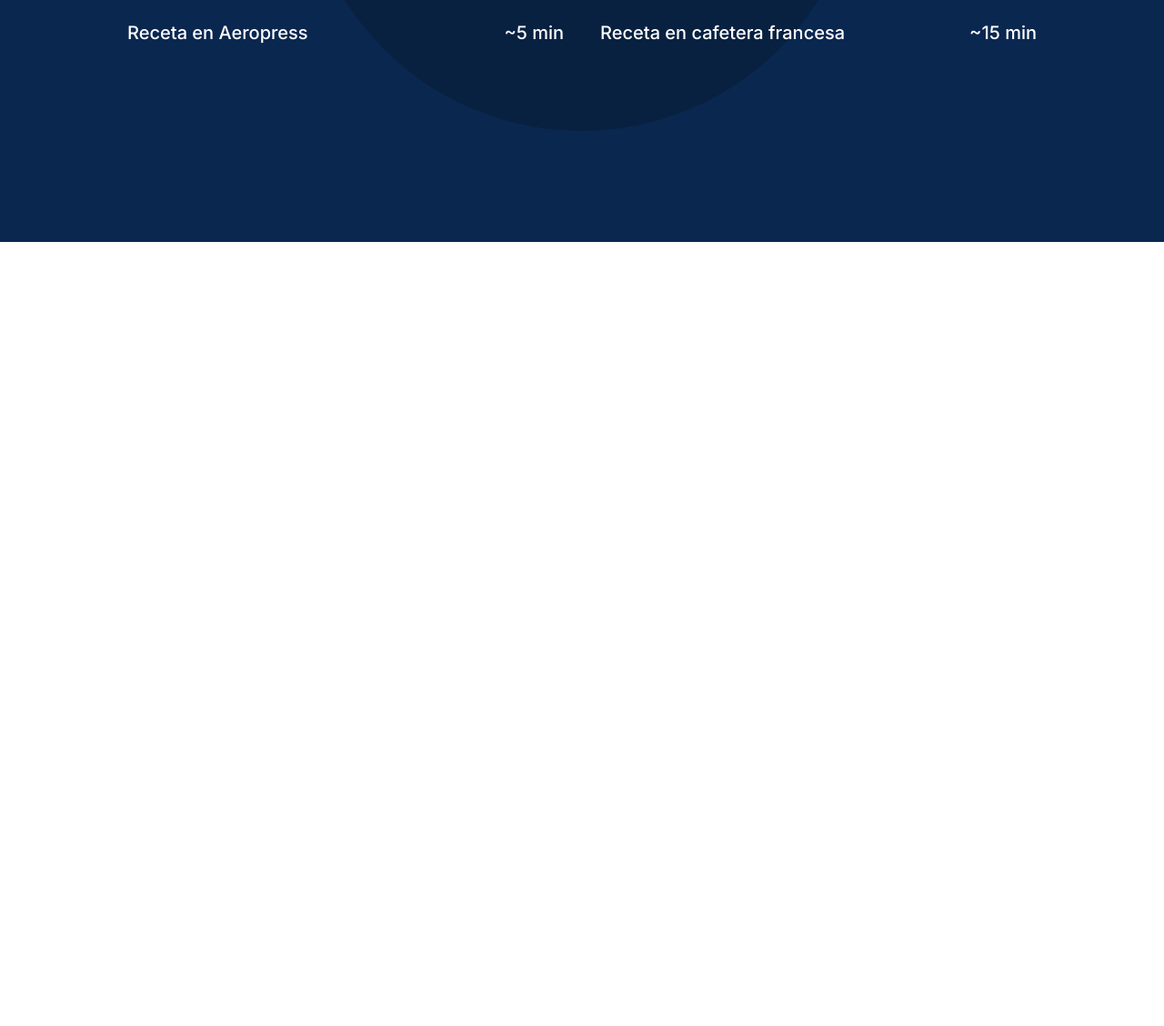
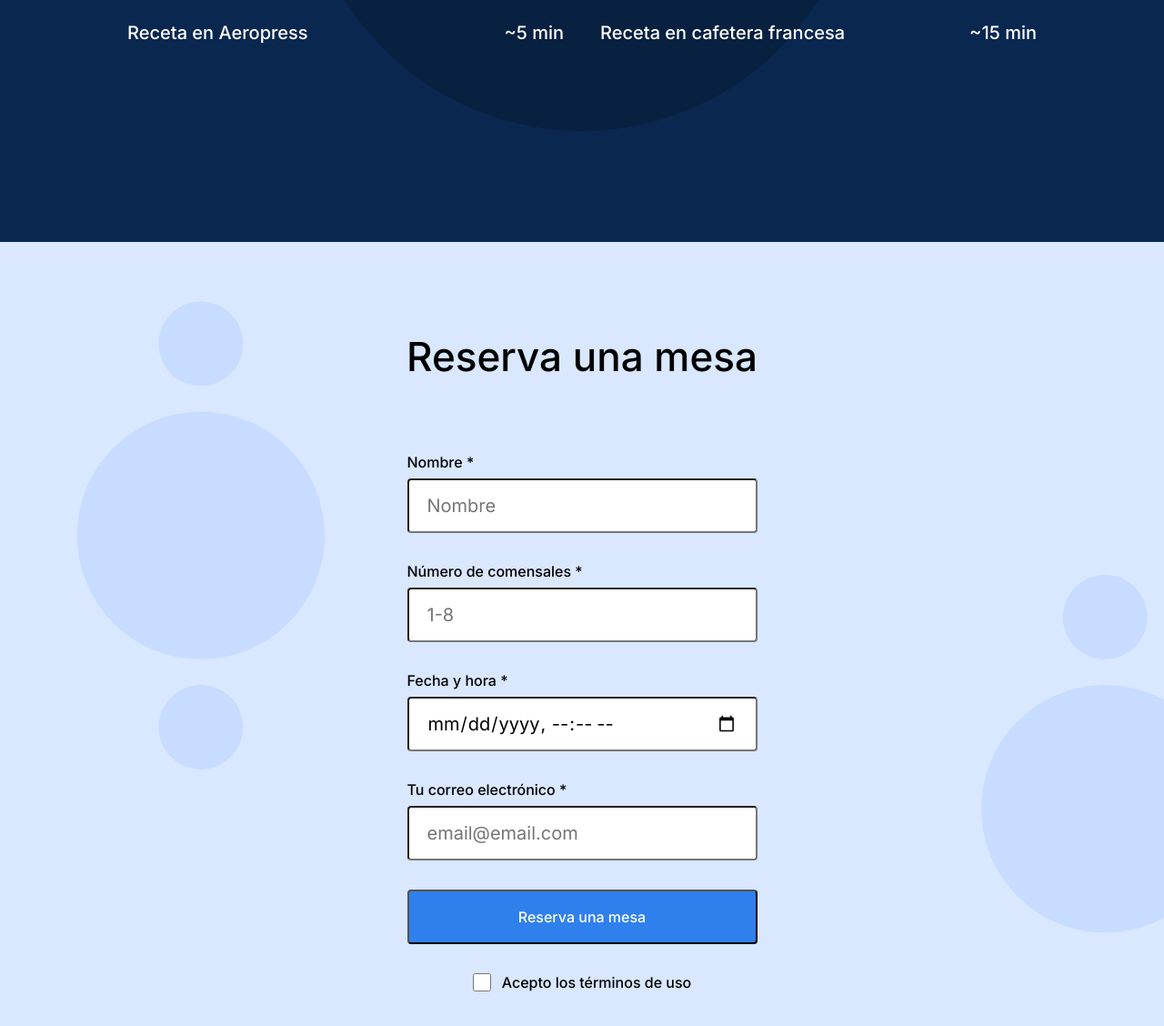
Before and after one commit to CarMa90/web_project_coffeeshop, a plain HTML site: page index.html in a window 1280 px wide. Shown: the part 1392-2520 px from the top of the page at 91% size. Before the commit the page ends 1658 px from the top, so only its background shows below. Drawn offline with Linux system fonts and the light colour scheme.

Commit message:
adding reservation section

```diff
--- a/index.html
+++ b/index.html
@@ -102,7 +102,67 @@
             </li>
           </ul>
         </section>
-        <section class="reservation" id="reservation"></section>
+        <section class="reservation" id="reservation">
+          <h2 class="reservation__title">Reserva una mesa</h2>
+          <form action="#" method="get" class="form reservation__form">
+            <label for="name" class="form__label">Nombre *</label>
+            <input
+              id="name"
+              type="text"
+              name="name"
+              class="form__input"
+              placeholder="Nombre"
+              required
+            />
+            <label for="comensales" class="form__label"
+              >Número de comensales *</label
+            >
+            <input
+              id="comensales"
+              type="number"
+              name="comensales"
+              min="1"
+              max="8"
+              class="form__input"
+              placeholder="1-8"
+              required
+            />
+            <label for="reservation-date" class="form__label"
+              >Fecha y hora *</label
+            >
+            <input
+              id="reservation-date"
+              type="datetime-local"
+              name="reservation-date"
+              class="form__input"
+              required
+            />
+            <label for="email" class="form__label"
+              >Tu correo electrónico *</label
+            >
+            <input
+              id="email"
+              type="email"
+              name="email"
+              class="form__input"
+              placeholder="email@email.com"
+              required
+            />
+            <button type="submit" class="form__button">Reserva una mesa</button>
+
+            <label for="terms" class="form__label form__label_display_flex">
+              <input
+                id="terms"
+                value="acepatción_términos_si"
+                name="terms"
+                type="checkbox"
+                class="form__checkbox"
+                required
+              />
+              Acepto los términos de uso</label
+            >
+          </form>
+        </section>
       </main>
       <footer class="footer"></footer>
     </div>
--- a/pages/index.css
+++ b/pages/index.css
@@ -156,3 +156,84 @@
   font-size: 20px;
   line-height: 30px;
 }
+
+.reservation {
+  background-color: #d9e7ff;
+  background-image: url(../images/background_reservation.svg);
+  background-repeat: no-repeat;
+  background-size: cover;
+}
+
+.reservation__title {
+  text-align: center;
+  font-weight: 500;
+  font-size: 44px;
+  line-height: 52px;
+  margin: 0;
+  padding: 100px 0 0 0;
+}
+
+.reservation__form {
+  margin: 80px auto 0;
+  padding: 0 0 120px;
+}
+
+.form {
+  max-width: 385px;
+}
+
+.form__label {
+  font-weight: 500;
+  display: block;
+  margin: 0 0 8px;
+}
+
+.form__input {
+  font-size: 20px;
+  line-height: 30px;
+  box-sizing: border-box;
+  display: block;
+  width: 100%;
+  height: 60px;
+  border-radius: 4px;
+  padding: 15px 20px;
+  margin: 0 0 32px;
+}
+
+.form__button {
+  font-weight: 500;
+  box-sizing: border-box;
+  background-color: #2f80ed;
+  color: #ffffff;
+  cursor: pointer;
+  width: 100%;
+  height: 60px;
+  border-radius: 4px;
+  margin: 0 0 32px;
+  padding: 15px 20px;
+}
+
+.form__button:hover {
+  opacity: 0.7;
+}
+
+.form__checkbox {
+  width: 20px;
+  height: 20px;
+  border-radius: 2px;
+}
+
+.form__checkbox:checked {
+  appearance: none;
+  background-color: #2f80ed;
+  background-image: url(../images/check.svg);
+  background-repeat: no-repeat;
+  background-position: center;
+  background-size: contain;
+}
+
+.form__label_display_flex {
+  display: flex;
+  justify-content: center;
+  column-gap: 12px;
+}
```
